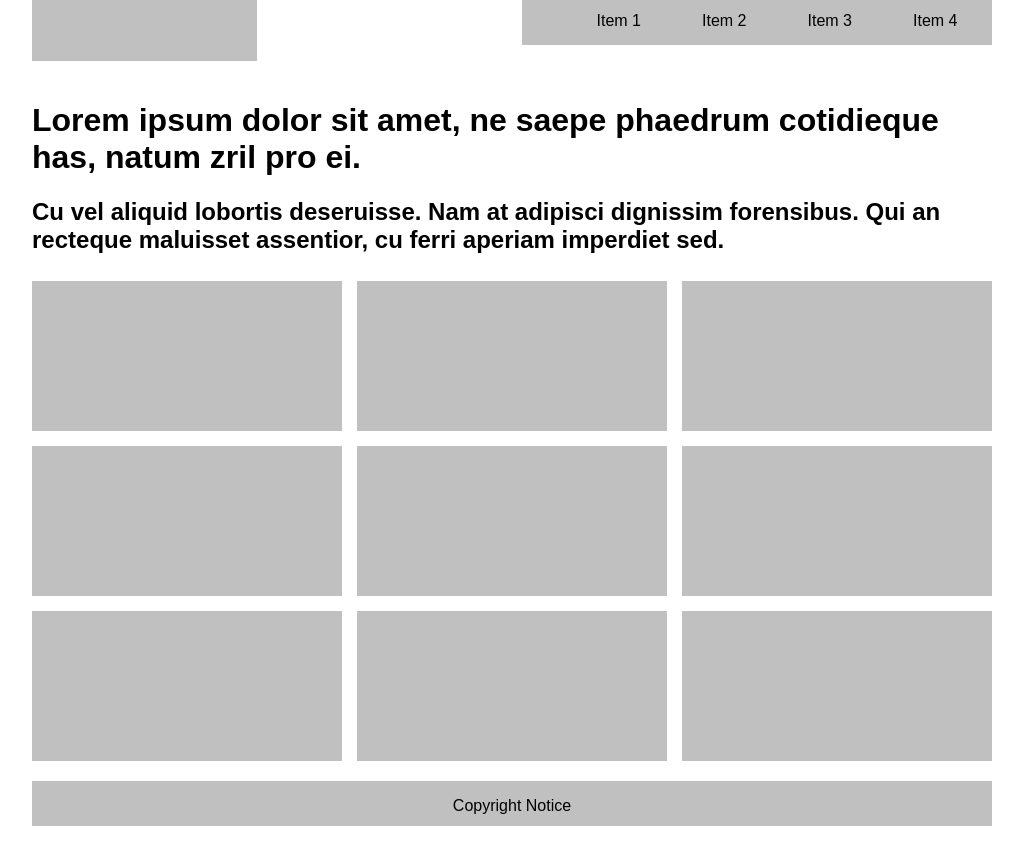
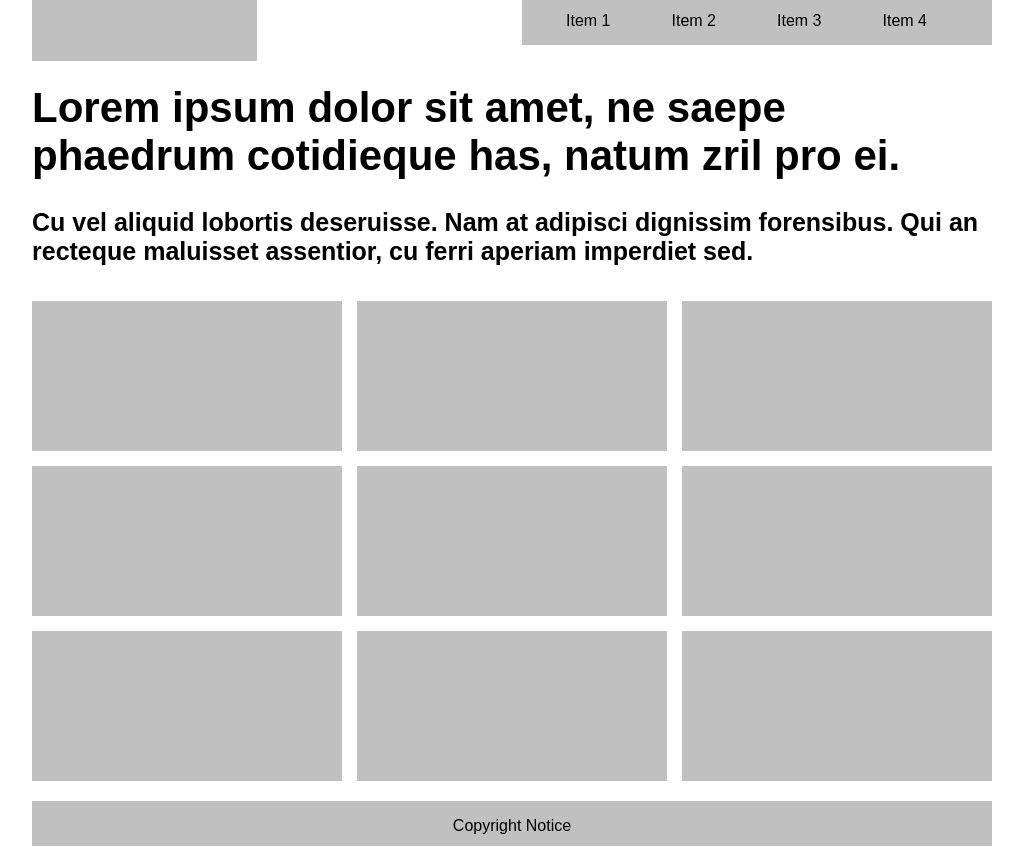
Before and after one commit to Priyankamarathe26/Assignment-4, a plain HTML site: page Layout_2/index1.html in a window 1280 px wide. Shown: the part 34-895 px from the top of the page, without its empty margins (128-1151 px from the left). Drawn offline with Linux system fonts and the light colour scheme.

Commit message:
Assignment-4 code
Assignment-4 code

```diff
--- a/Layout_1/style.css
+++ b/Layout_1/style.css
@@ -1,5 +1,5 @@
 .container{
-    width: 900px;
+    width: 960px;
     font-family: sans-serif;
     display: grid;
     grid-gap:20px;
@@ -21,9 +21,11 @@ nav{
 
 }
 footer{
-    grid-area: footer;
+    grid-area:footer;
     align-content: center;
-    text-align: center;
+    text-align:center;
+    justify-items: center;
+    height: 45px;
 }
 .prod{
     grid-area: prod;
@@ -46,6 +48,7 @@ nav ul{
     grid-template: 20px/repeat(4,1fr);
     list-style-type: none;
     grid-gap:3px;
-    height: 30px;
+    height: 20px;
     align-content:center;
+
 }
--- a/Layout_2/style1.css
+++ b/Layout_2/style1.css
@@ -5,11 +5,11 @@ width: 960px;
 grid-gap:20px;
 margin: 15px auto;
 grid-template-columns: repeat(4,1fr);
-grid-template-rows: 80px 180px  480px 45px;
+grid-template-rows: 80px 200px  480px 45px;
 grid-template-areas:
 "logo . nav nav"
 "header header header header"
-"main main main main"
+"section section section section"
 "footer footer footer footer";
 }
 
@@ -21,6 +21,9 @@ div,nav,footer
 header
 {
     grid-area: header;
+    align-self: center;
+    margin-bottom: 20px;
+
 }
 
 nav
@@ -34,13 +37,12 @@ nav ul
     display:grid;
     height:40px;
     grid-template: auto/repeat(4,1fr);
-    justify-items: center;
     align-content:center;
 }
 
 section
 {
-    grid-area: main;
+    grid-area: section;
     display: grid;
     grid-gap:15px;
     grid-template: repeat(3,1fr)/repeat(3, 1fr);
@@ -55,3 +57,10 @@ footer{
     grid-area: logo;
 
 }
+h1{
+    font-size: 42px;
+}
+h2{
+    font-size: 25px;
+    justify-content: left;
+}
--- a/Layout_3/style2.css
+++ b/Layout_3/style2.css
@@ -26,7 +26,7 @@ h1{
     font-size: 40px;
 }
 h2{
-    font-size: 22px;
+    font-size: 24px;
 }
 header{
     grid-area: header;
@@ -77,4 +77,6 @@ nav ul{
 footer{
     grid-area: footer;
     background: silver;
+    align-content: center;
+    text-align: center;
 }
```
